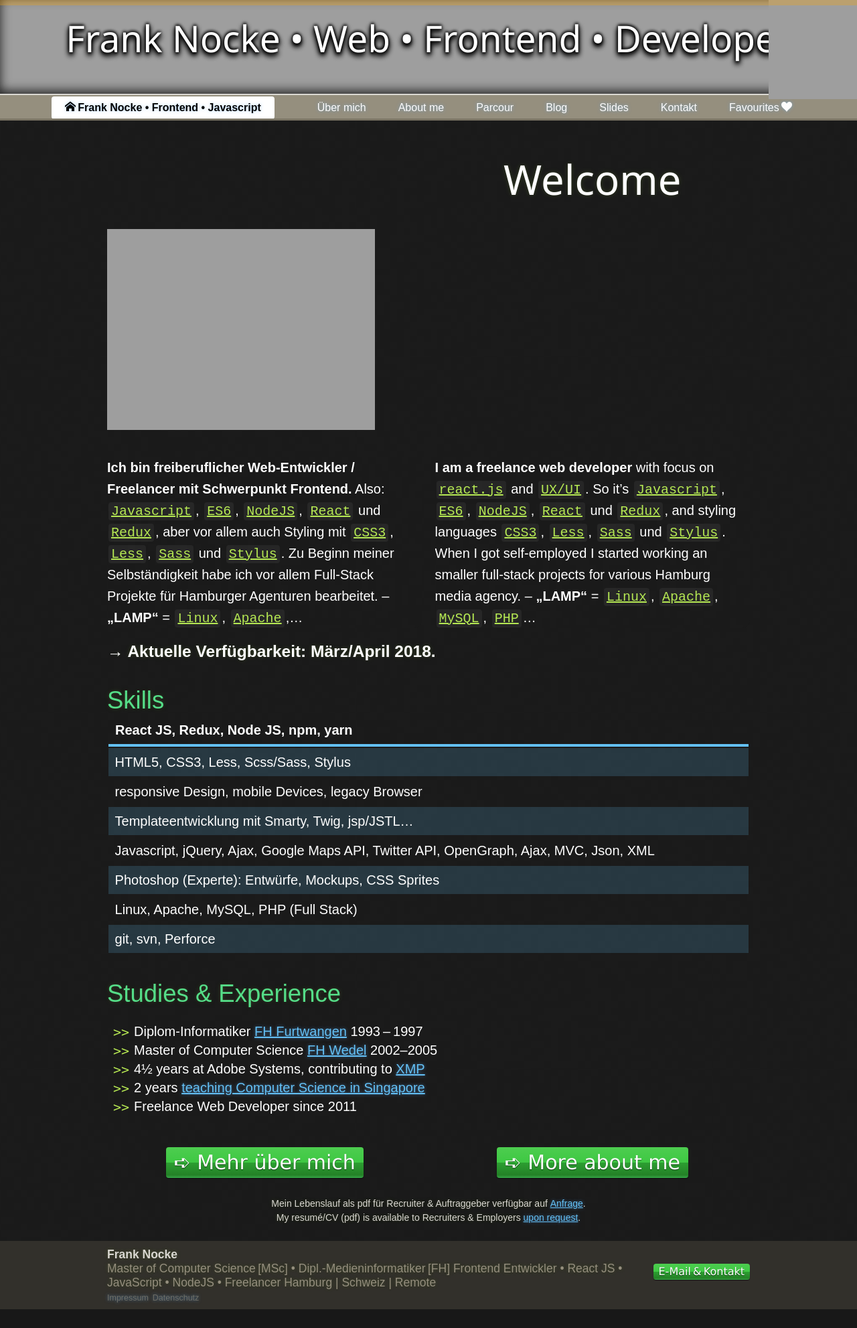
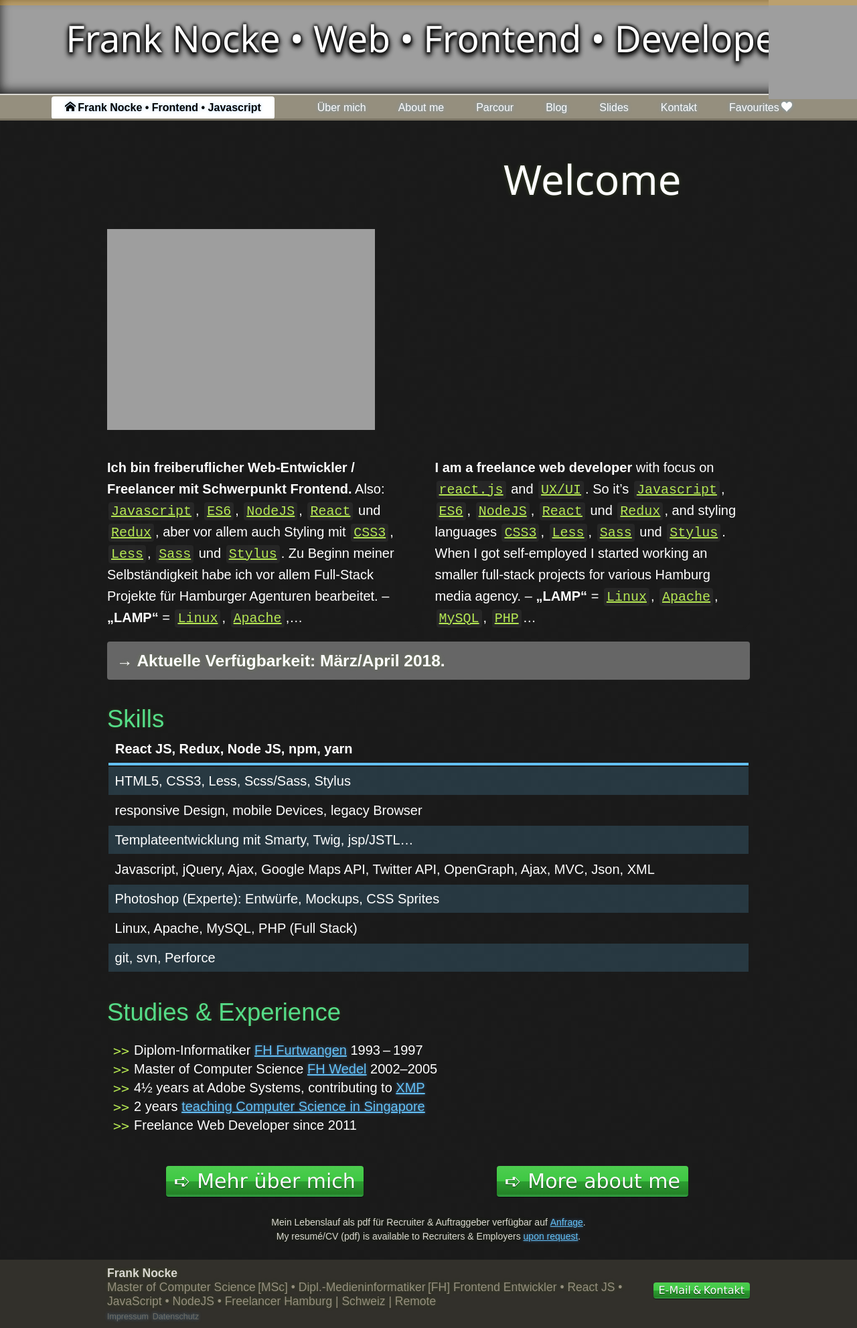
Before and after one commit to nocke/jekyll.nocke.de, a Jekyll site: the page built from index.md, in a window 1280 px wide. Shown: the whole page at 67% size. Built offline with Jekyll 4.4.1, drawn with Linux system fonts in a browser that asks for light colours; some web fonts are replaced; before the commit the page ends 1955 px from its top, so only the background shows below that.

Commit message:
add some box styles

```diff
--- a/_sass/component.sass
+++ b/_sass/component.sass
@@ -68,3 +68,21 @@ body .bilingual
   +below(s-m)
     div
       display: inline
+
+
+// boxes ______________________________________-
+$glossy : linear-gradient(to bottom, rgba(77,205,79,1) 0%,rgba(62,200,67,1) 50%,rgba(44,158,49,1) 51%,rgba(36,130,39,1) 90%,rgba(54,164,72,1) 100%)
+
+
+.box, a.box
+  display: block
+  text-decoration: none
+  padding: $halfpad
+  background: #666
+  +radiusS
+
+  &:hover
+    color: white
+
+  &.box-green
+    background: #262
```
